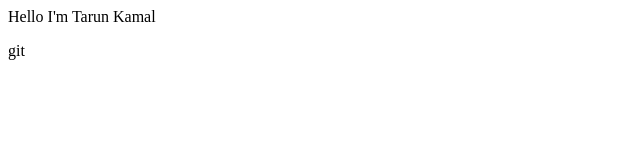
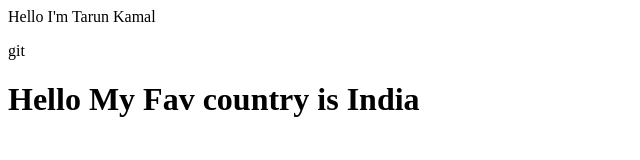
Before and after one commit to tdev009/visualCode, a plain HTML site: page index.html in a window 1280 px wide. Shown: the whole page, without its empty margins (0-640 px from the left). Drawn offline with Linux system fonts and the light colour scheme.

Commit message:
Added India in List

```diff
--- a/index.html
+++ b/index.html
@@ -1 +1,2 @@
 <p>Hello I'm Tarun Kamal</p>git
+<h1>Hello My Fav country is India</h1>
```
